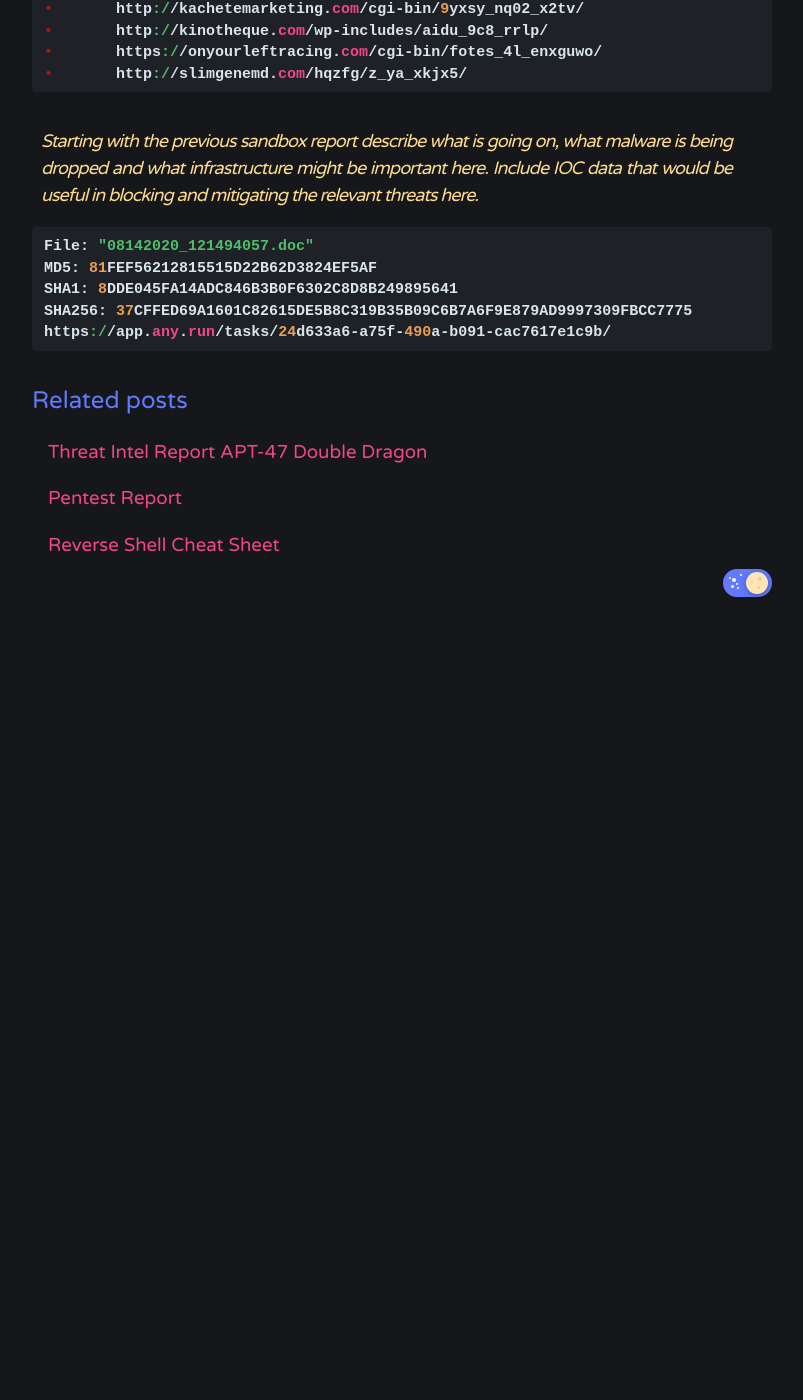
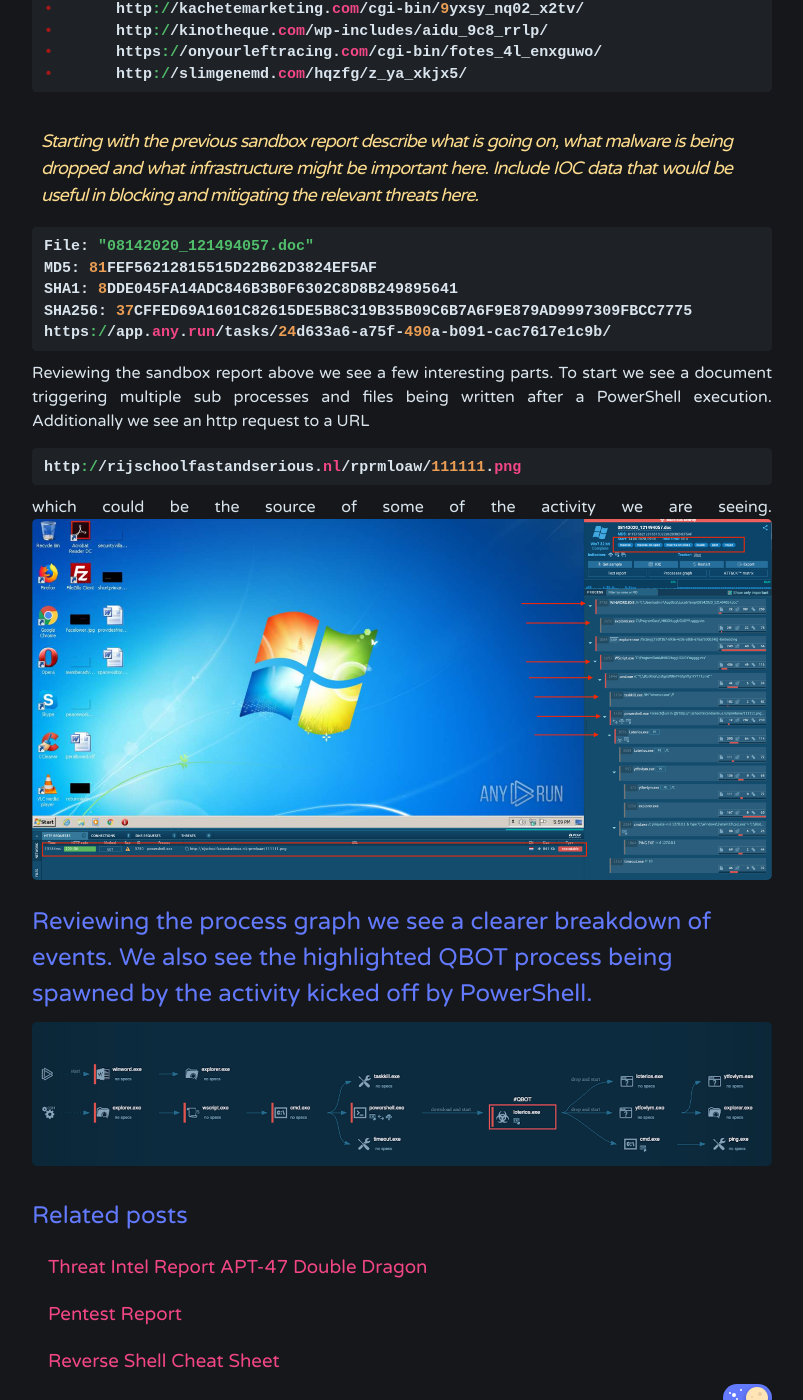
Before and after one commit to Rayferrufino/Rayferrufino.github.io, a Jekyll site: the page built from _posts/2020-12-27-Threat Hunting Report.md, in a window 1280 px wide and 1400 px high, scrolled down 8606 px. Shown: the whole window, without its empty margins (238-1041 px from the left). Built offline with Jekyll 4.4.1, drawn with Linux system fonts in a browser that asks for light colours; comment, search, counter and statistics services are not loaded; before the commit the page ends 9236 px from its top, so only the background shows below that.

Commit message:
Update 2020-12-27-Threat Hunting Report.md

````diff
--- a/_posts/2020-12-27-Threat Hunting Report.md
+++ b/_posts/2020-12-27-Threat Hunting Report.md
@@ -160,3 +160,12 @@ SHA1: 8DDE045FA14ADC846B3B0F6302C8D8B249895641
 SHA256: 37CFFED69A1601C82615DE5B8C319B35B09C6B7A6F9E879AD9997309FBCC7775
 https://app.any.run/tasks/24d633a6-a75f-490a-b091-cac7617e1c9b/
 ```
+Reviewing the sandbox report above we see a few interesting parts. To start we see a document triggering multiple sub processes and files being written after a PowerShell execution. Additionally we see an http request to a URL
+```ruby
+http://rijschoolfastandserious.nl/rprmloaw/111111.png
+```
+which could be the source of some of the activity we are seeing.
+![alt text](https://Rayferrufino.github.io/assets/pic11.png "Logo Title Text 1")
+
+## Reviewing the process graph we see a clearer breakdown of events. We also see the highlighted QBOT process being spawned by the activity kicked off by PowerShell.
+![alt text](https://Rayferrufino.github.io/assets/pic12.png "Logo Title Text 1")
````
